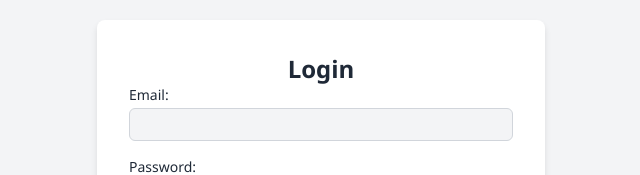
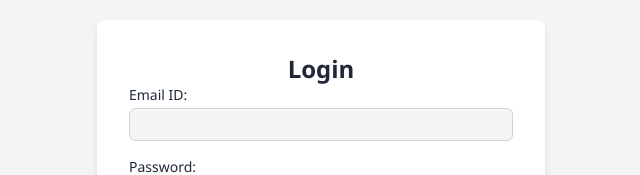
Before and after one commit to AniBasak/Code_Reviewer_MERN, a React (Vite) app in the folder FrontEnd/: page / in a window 1280 px wide. Shown: the part 187-362 px from the top of the page, without its empty margins (319-959 px from the left). Built offline with nearby package versions, Linux system fonts and the light colour scheme.

Commit message:
FrontEnd - small change to test Github action

```diff
--- a/FrontEnd/src/components/Login.jsx
+++ b/FrontEnd/src/components/Login.jsx
@@ -42,7 +42,7 @@ const handleGoogleLogin = async () => {
         {error && <p className="error-message">{error}</p>}
         <form onSubmit={handleSubmit}>
           <div className="form-group">
-            <label className="label">Email:</label>
+            <label className="label">Email ID:</label>
             <input
               type="email"
               value={email}
```
